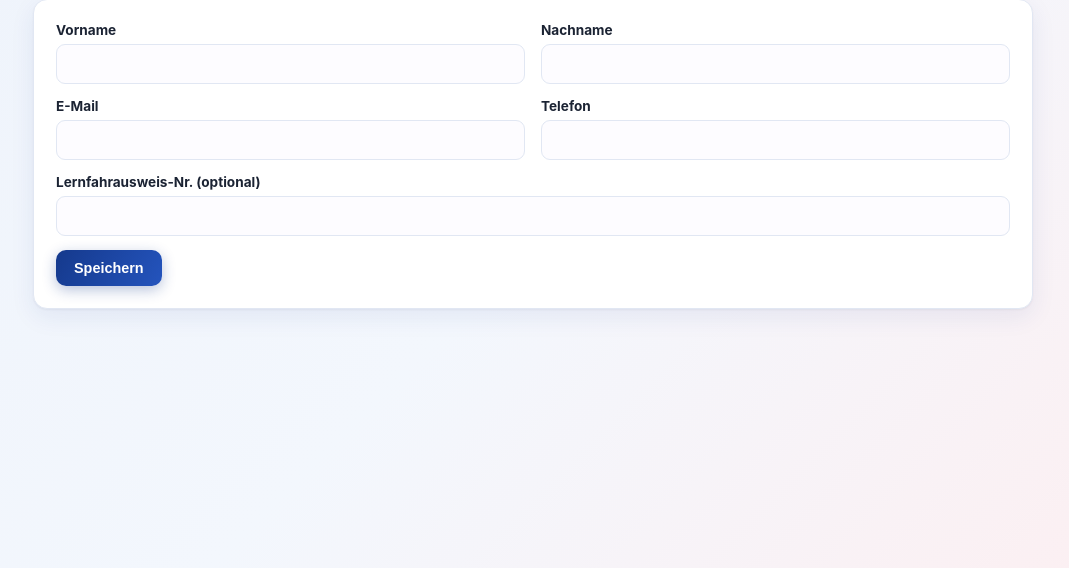
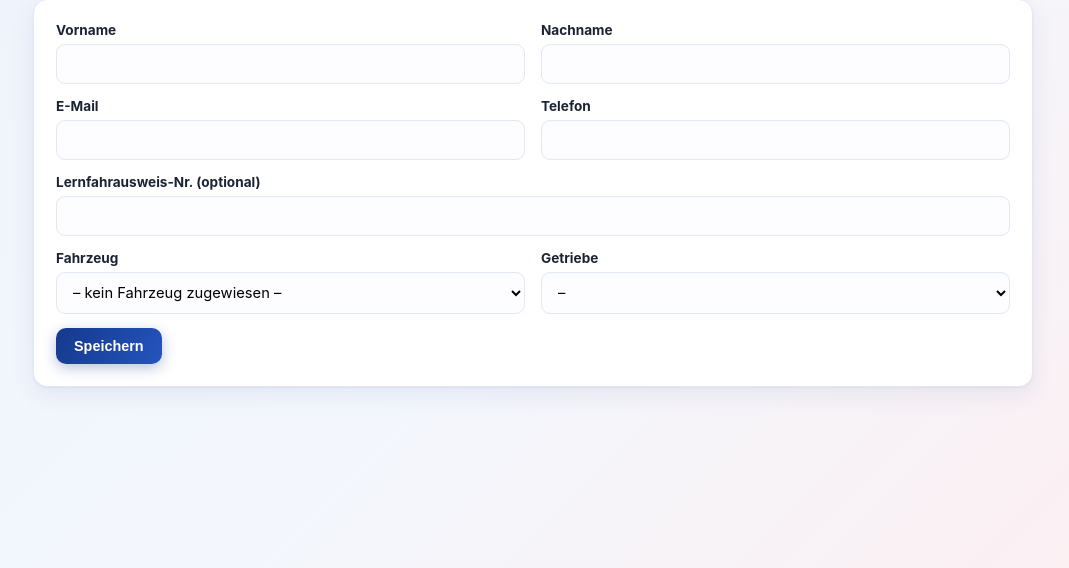
Before and after one commit to aru3018/Fahrschul-logbuch, a Flask app: page /schueler/neu in a window 1280 px wide. Shown: the part 154-722 px from the top of the page, without its empty margins (107-1176 px from the left). Run offline with Flask 3, Linux system fonts and the light colour scheme; the visitor is signed in with stand-in values (Sample User, id 1).

Commit message:
Eigene Themen hinzufuegen, Fahrzeug/Getriebe pro Schueler mit Auto-Auswahl

```diff
--- a/app.py
+++ b/app.py
@@ -29,6 +29,13 @@ app = Flask(__name__)
 app.secret_key = os.environ.get("FLASK_SECRET_KEY", "dev-key-bitte-in-produktion-ersetzen")
 
 # ---------- Login (Prototyp: feste Konten) ----------
+
+# Fahrzeugflotte: Name -> Standard-Getriebeart (wird beim Anlegen/Bearbeiten
+# automatisch vorausgewählt, lässt sich aber von Hand übersteuern).
+FAHRZEUGE = {
+    "Tesla Model 3": "Automatik",
+    "Mercedes-Benz A43": "Geschaltet",
+}
 
 BENUTZER = {
     "aru": {"passwort": "Test123", "rolle": "user", "anzeigename": "Aru"},
@@ -116,6 +123,10 @@ def init_db():
     spalten = [row[1] for row in db.execute("PRAGMA table_info(schueler)").fetchall()]
     if "erstellt_von" not in spalten:
         db.execute("ALTER TABLE schueler ADD COLUMN erstellt_von TEXT NOT NULL DEFAULT 'aru'")
+    if "fahrzeug" not in spalten:
+        db.execute("ALTER TABLE schueler ADD COLUMN fahrzeug TEXT")
+    if "getriebe" not in spalten:
+        db.execute("ALTER TABLE schueler ADD COLUMN getriebe TEXT")
 
     db.commit()
     db.close()
@@ -161,8 +172,9 @@ def schueler_neu():
         db = get_db()
         db.execute(
             """
-            INSERT INTO schueler (vorname, nachname, email, telefon, lernfahrausweis_nr, status, erstellt_von)
-            VALUES (?, ?, ?, ?, ?, 'aktiv', ?)
+            INSERT INTO schueler
+                (vorname, nachname, email, telefon, lernfahrausweis_nr, status, erstellt_von, fahrzeug, getriebe)
+            VALUES (?, ?, ?, ?, ?, 'aktiv', ?, ?, ?)
             """,
             (
                 request.form["vorname"].strip(),
@@ -171,11 +183,13 @@ def schueler_neu():
                 request.form.get("telefon", "").strip(),
                 request.form.get("lernfahrausweis_nr", "").strip(),
                 session["benutzer"],
+                request.form.get("fahrzeug", "").strip(),
+                request.form.get("getriebe", "").strip(),
             ),
         )
         db.commit()
         return redirect(url_for("index"))
-    return render_template("schueler_neu.html")
+    return render_template("schueler_neu.html", fahrzeuge=FAHRZEUGE)
 
 
 # ---------- Schülerdetail: Verlauf + neue Lektion erfassen ----------
@@ -291,7 +305,7 @@ def schueler_bearbeiten(schueler_id):
             """
             UPDATE schueler
             SET vorname = ?, nachname = ?, email = ?, telefon = ?,
-                lernfahrausweis_nr = ?, status = ?
+                lernfahrausweis_nr = ?, status = ?, fahrzeug = ?, getriebe = ?
             WHERE id = ?
             """,
             (
@@ -301,13 +315,15 @@ def schueler_bearbeiten(schueler_id):
                 request.form.get("telefon", "").strip(),
                 request.form.get("lernfahrausweis_nr", "").strip(),
                 request.form["status"],
+                request.form.get("fahrzeug", "").strip(),
+                request.form.get("getriebe", "").strip(),
                 schueler_id,
             ),
         )
         db.commit()
         return redirect(url_for("schueler_detail", schueler_id=schueler_id))
 
-    return render_template("schueler_bearbeiten.html", schueler=schueler)
+    return render_template("schueler_bearbeiten.html", schueler=schueler, fahrzeuge=FAHRZEUGE)
 
 
 # ---------- Lektion löschen (Korrektur bei Fehleingabe) ----------
@@ -329,6 +345,32 @@ def lektion_loeschen(lektion_id):
         db.execute("DELETE FROM lektion WHERE id = ?", (lektion_id,))
         db.commit()
         return redirect(url_for("schueler_detail", schueler_id=row["schueler_id"]))
+    return redirect(url_for("index"))
+
+
+# ---------- Eigenes Thema hinzufügen ----------
+
+@app.route("/thema/neu", methods=["POST"])
+@login_erforderlich
+def thema_neu():
+    db = get_db()
+    bezeichnung = request.form.get("neues_thema", "").strip()
+    schueler_id = request.form.get("schueler_id", type=int)
+
+    if schueler_id:
+        schueler = db.execute("SELECT * FROM schueler WHERE id = ?", (schueler_id,)).fetchone()
+        if schueler is not None:
+            pruefe_zugriff(schueler)
+
+    if bezeichnung:
+        db.execute(
+            "INSERT OR IGNORE INTO thema (bezeichnung, kategorie) VALUES (?, 'Eigene Themen')",
+            (bezeichnung,),
+        )
+        db.commit()
+
+    if schueler_id:
+        return redirect(url_for("schueler_detail", schueler_id=schueler_id))
     return redirect(url_for("index"))
 
 
--- a/schema.sql
+++ b/schema.sql
@@ -9,7 +9,9 @@ CREATE TABLE IF NOT EXISTS schueler (
     lernfahrausweis_nr TEXT,
     status TEXT NOT NULL DEFAULT 'aktiv',  -- aktiv, pausiert, pruefung_bestanden
     erstellt_am TEXT NOT NULL DEFAULT (datetime('now')),
-    erstellt_von TEXT NOT NULL DEFAULT 'aru'  -- Benutzername des Fahrlehrers, dem der Schüler gehört
+    erstellt_von TEXT NOT NULL DEFAULT 'aru',  -- Benutzername des Fahrlehrers, dem der Schüler gehört
+    fahrzeug TEXT,   -- z. B. "Tesla Model 3"
+    getriebe TEXT    -- "Automatik" oder "Geschaltet"
 );
 
 CREATE TABLE IF NOT EXISTS thema (
--- a/static/style.css
+++ b/static/style.css
@@ -280,6 +280,7 @@ h2 {
 .stat-card:nth-child(1) { border-top: 3px solid var(--primary); }
 .stat-card:nth-child(2) { border-top: 3px solid var(--accent); }
 .stat-card:nth-child(3) { border-top: 3px solid var(--green); }
+.stat-card:nth-child(4) { border-top: 3px solid var(--accent); }
 
 .stat-value {
     display: block;
--- a/templates/schueler_neu.html
+++ b/templates/schueler_neu.html
@@ -27,7 +27,34 @@
     <label>Lernfahrausweis-Nr. (optional)
         <input type="text" name="lernfahrausweis_nr">
     </label>
+    <div class="form-row">
+        <label>Fahrzeug
+            <select name="fahrzeug" id="fahrzeug-auswahl">
+                <option value="">– kein Fahrzeug zugewiesen –</option>
+                {% for name in fahrzeuge %}
+                <option value="{{ name }}">{{ name }}</option>
+                {% endfor %}
+            </select>
+        </label>
+        <label>Getriebe
+            <select name="getriebe" id="getriebe-auswahl">
+                <option value="">–</option>
+                <option value="Automatik">Automatik</option>
+                <option value="Geschaltet">Geschaltet</option>
+            </select>
+        </label>
+    </div>
     <button type="submit" class="btn btn-primary">Speichern</button>
 </form>
 
+<script>
+const FAHRZEUG_GETRIEBE = {{ fahrzeuge|tojson }};
+document.getElementById("fahrzeug-auswahl").addEventListener("change", function () {
+    const getriebe = FAHRZEUG_GETRIEBE[this.value];
+    if (getriebe) {
+        document.getElementById("getriebe-auswahl").value = getriebe;
+    }
+});
+</script>
+
 {% endblock %}
```
Also changed, not shown: templates/schueler_bearbeiten.html (+27 -0 lines), templates/schueler_detail.html (+44 -0 lines).
